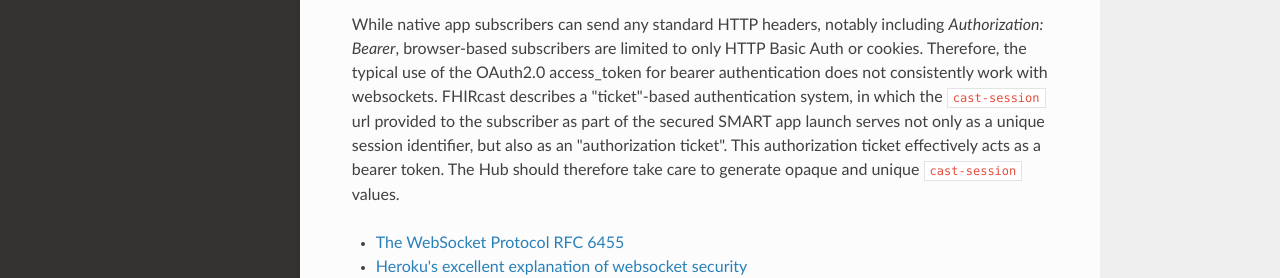
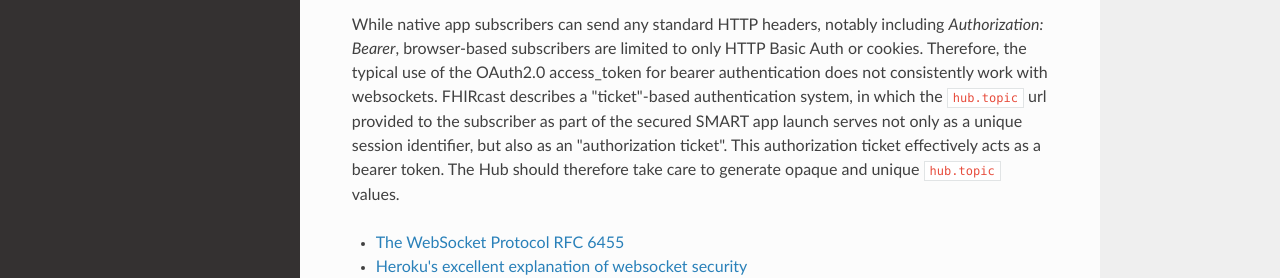
Before and after one commit to HL7/fhircast-docs, an MkDocs documentation site: the page built from docs/security-considerations.md, in a window 1280 px wide and 900 px high, scrolled down 3713 px. Shown: the part 469-747 px from the top of the window. Built offline with MkDocs 1.6.1, drawn with Linux system fonts in a browser that asks for light colours; nearby versions of some CDN libraries; old or Windows-style settings are respelled for this version of MkDocs; some of the changed text lies outside the part shown.

Commit message:
rename cast-session to hub.topic

```diff
--- a/docs/security-considerations.md
+++ b/docs/security-considerations.md
@@ -19,7 +19,7 @@
 ## SMART on FHIR
 [SMART on FHIR](http://www.hl7.org/fhir/smart-app-launch/) profiles [OAuth 2.0's authorization code grant type](https://tools.ietf.org/html/rfc6749#section-1.3.1) and extends it by introducing an "[EHR Launch Sequence](http://www.hl7.org/fhir/smart-app-launch/#ehr-launch-sequence)". The Argonaut Project performed a formal security review of SMART on FHIR, resulting in a [Risk Assessment report](http://argonautwiki.hl7.org/images/e/ed/%282015May26%29RiskAssessment_ReportV1.pdf).
 
-FHIRcast builds on SMART by introducing a new, standard OAuth 2.0 scope of `fhircast`, as well as two new SMART launch parameters of `cast-hub` and `cast-session`.
+FHIRcast builds on SMART by introducing a new, standard OAuth 2.0 scope of `fhircast`, as well as two new SMART launch parameters of `cast-hub` and `hub.topic`.
 
 * [HL7 SMART on FHIR specification](http://www.hl7.org/fhir/smart-app-launch/)
 * [Argonaut Risk Assessment report](http://argonautwiki.hl7.org/images/e/ed/%282015May26%29RiskAssessment_ReportV1.pdf).
@@ -95,7 +95,7 @@
 
 The WebSockets standard defines an `Origin` header, sent from the client to the server and intended to contain the url of the client. Subscribers using websockets may be running in a browser, in which case the browser enforces origin reporting to the Hub, or native apps in which the origin reported to the Hub can not be trusted. Therefore, a Hub exposing a websocket connection MUST not rely upon the origin sent by the subscriber.
 
-While native app subscribers can send any standard HTTP headers, notably including _Authorization: Bearer_, browser-based subscribers are limited to only HTTP Basic Auth or cookies. Therefore, the typical use of the OAuth2.0 access_token for bearer authentication does not consistently work with websockets. FHIRcast describes a "ticket"-based authentication system, in which the `cast-session` url provided to the subscriber as part of the secured SMART app launch serves not only as a unique session identifier, but also as an "authorization ticket". This authorization ticket effectively acts as a bearer token. The Hub should therefore take care to generate opaque and unique `cast-session` values.
+While native app subscribers can send any standard HTTP headers, notably including _Authorization: Bearer_, browser-based subscribers are limited to only HTTP Basic Auth or cookies. Therefore, the typical use of the OAuth2.0 access_token for bearer authentication does not consistently work with websockets. FHIRcast describes a "ticket"-based authentication system, in which the `hub.topic` url provided to the subscriber as part of the secured SMART app launch serves not only as a unique session identifier, but also as an "authorization ticket". This authorization ticket effectively acts as a bearer token. The Hub should therefore take care to generate opaque and unique `hub.topic` values.
 
 * [The WebSocket Protocol RFC 6455](https://tools.ietf.org/html/rfc6455)
 * [Heroku's excellent explanation of websocket security](https://devcenter.heroku.com/articles/websocket-security)
```
